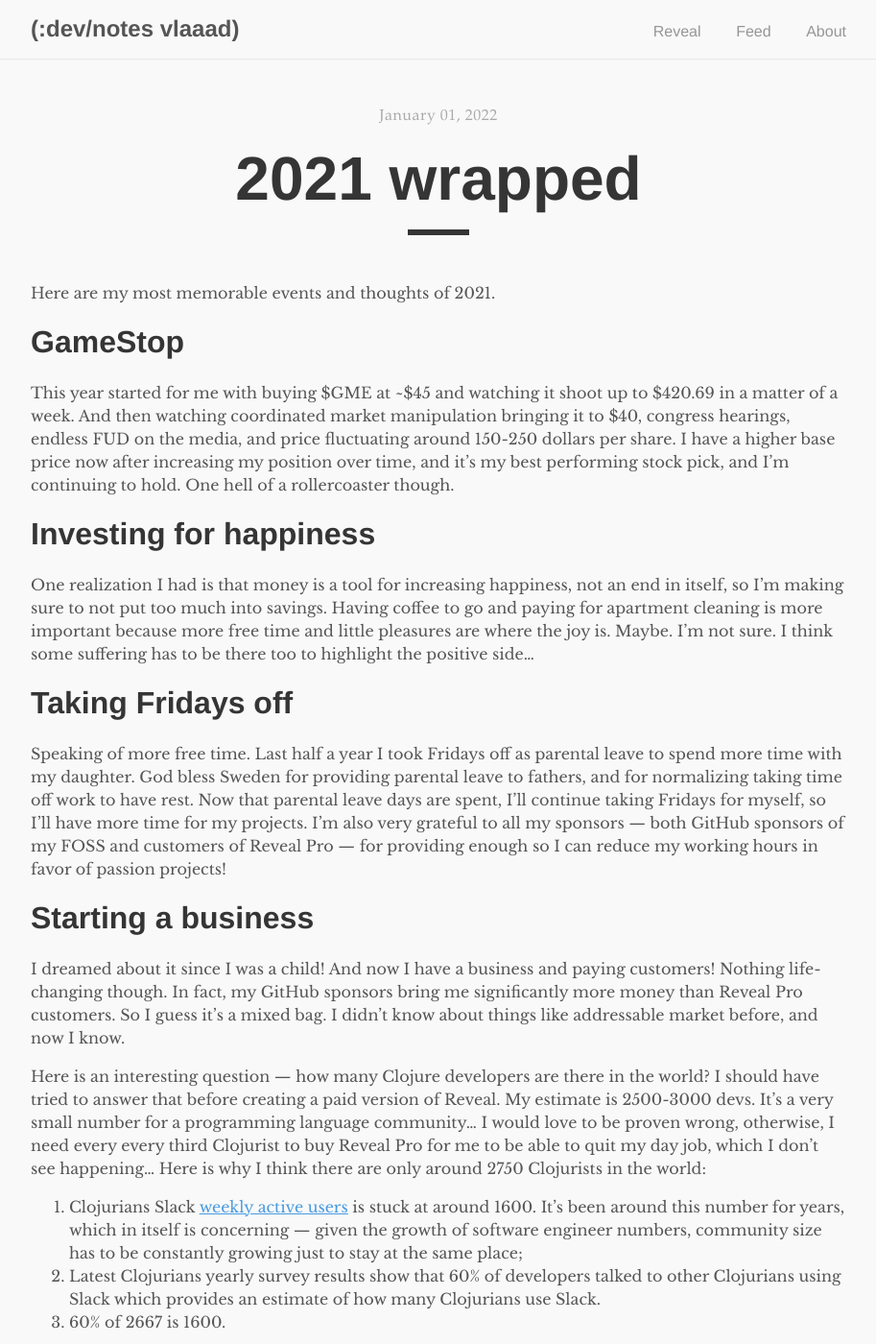
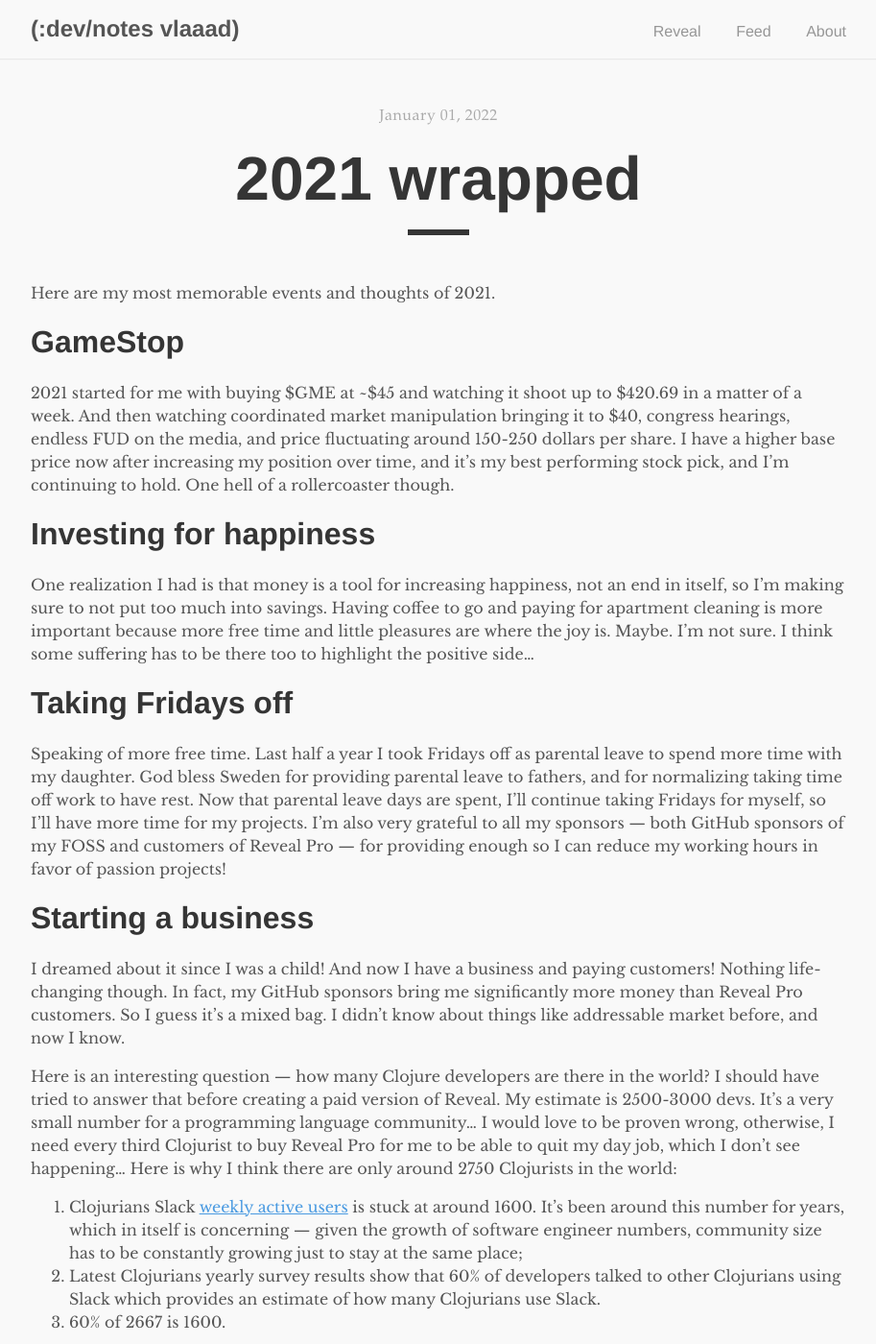
Before and after one commit to vlaaad/vlaaad.github.io, a Jekyll site: the page built from _posts/2022-01-01-2021.md, in a window 1280 px wide and 1400 px high. Shown: the whole window at 96% size, without its empty margins (183-1096 px from the left). Built offline with Jekyll 4.4.1, drawn with Linux system fonts in a browser that asks for light colours; a script that is not in the unit is left out.

Commit message:
new post

```diff
--- a/_posts/2022-01-01-2021.md
+++ b/_posts/2022-01-01-2021.md
@@ -8,7 +8,7 @@ Here are my most memorable events and thoughts of 2021.
 
 # GameStop
 
-This year started for me with buying $GME at ~$45 and watching it shoot up to $420.69 in a matter of a week. And then watching coordinated market manipulation bringing it to $40, congress hearings, endless FUD on the media, and price fluctuating around 150-250 dollars per share. I have a higher base price now after increasing my position over time, and it's my best performing stock pick, and I'm continuing to hold. One hell of a rollercoaster though.
+2021 started for me with buying $GME at ~$45 and watching it shoot up to $420.69 in a matter of a week. And then watching coordinated market manipulation bringing it to $40, congress hearings, endless FUD on the media, and price fluctuating around 150-250 dollars per share. I have a higher base price now after increasing my position over time, and it's my best performing stock pick, and I'm continuing to hold. One hell of a rollercoaster though.
 
 # Investing for happiness
 
@@ -22,7 +22,7 @@ Speaking of more free time. Last half a year I took Fridays off as parental leav
 
 I dreamed about it since I was a child! And now I have a business and paying customers! Nothing life-changing though. In fact, my GitHub sponsors bring me significantly more money than Reveal Pro customers. So I guess it's a mixed bag. I didn't know about things like addressable market before, and now I know.
 
-Here is an interesting question — how many Clojure developers are there in the world? I should have tried to answer that before creating a paid version of Reveal. My estimate is 2500-3000 devs. It's a very small number for a programming language community... I would love to be proven wrong, otherwise, I need every every third Clojurist to buy Reveal Pro for me to be able to quit my day job, which I don't see happening... Here is why I think there are only around 2750 Clojurists in the world:
+Here is an interesting question — how many Clojure developers are there in the world? I should have tried to answer that before creating a paid version of Reveal. My estimate is 2500-3000 devs. It's a very small number for a programming language community... I would love to be proven wrong, otherwise, I need every third Clojurist to buy Reveal Pro for me to be able to quit my day job, which I don't see happening... Here is why I think there are only around 2750 Clojurists in the world:
 
 1. Clojurians Slack [weekly active users](https://clojurians.slack.com/stats) is stuck at around 1600. It's been around this number for years, which in itself is concerning — given the growth of software engineer numbers, community size has to be constantly growing just to stay at the same place;
 2. Latest Clojurians yearly survey results show that 60% of developers talked to other Clojurians using Slack which provides an estimate of how many Clojurians use Slack.
```
